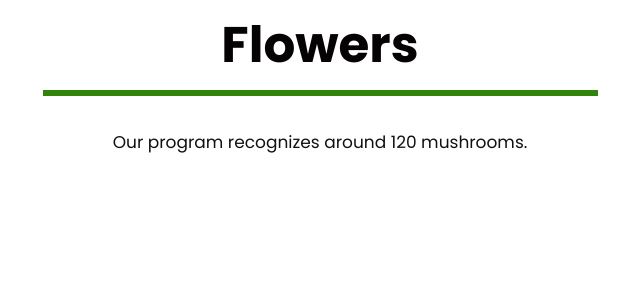
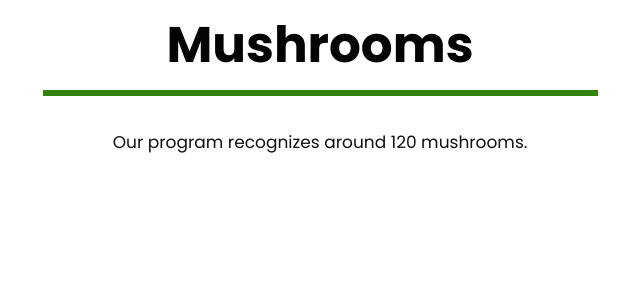
Before and after one commit to ziruzavar/MushroomXpert, a Django app: page /mushrooms in a window 1280 px wide. Shown: the part 110-410 px from the top of the page, without its empty margins (320-960 px from the left). Run offline with Django 3.2, Linux system fonts and the light colour scheme; data that the repository does not hold is empty; some libraries are stand-ins or nearby versions.

Commit message:
mushroom template update

```diff
--- a/templates/mushrooms.html
+++ b/templates/mushrooms.html
@@ -5,7 +5,7 @@
             <div class="row">
                <div class="col-md-12 ">
                   <div class="titlepage">
-                     <h2>Flowers</h2>
+                     <h2>Mushrooms</h2>
                      <span>Our program recognizes around 120 mushrooms.</span>
                   </div>
                </div>
```
